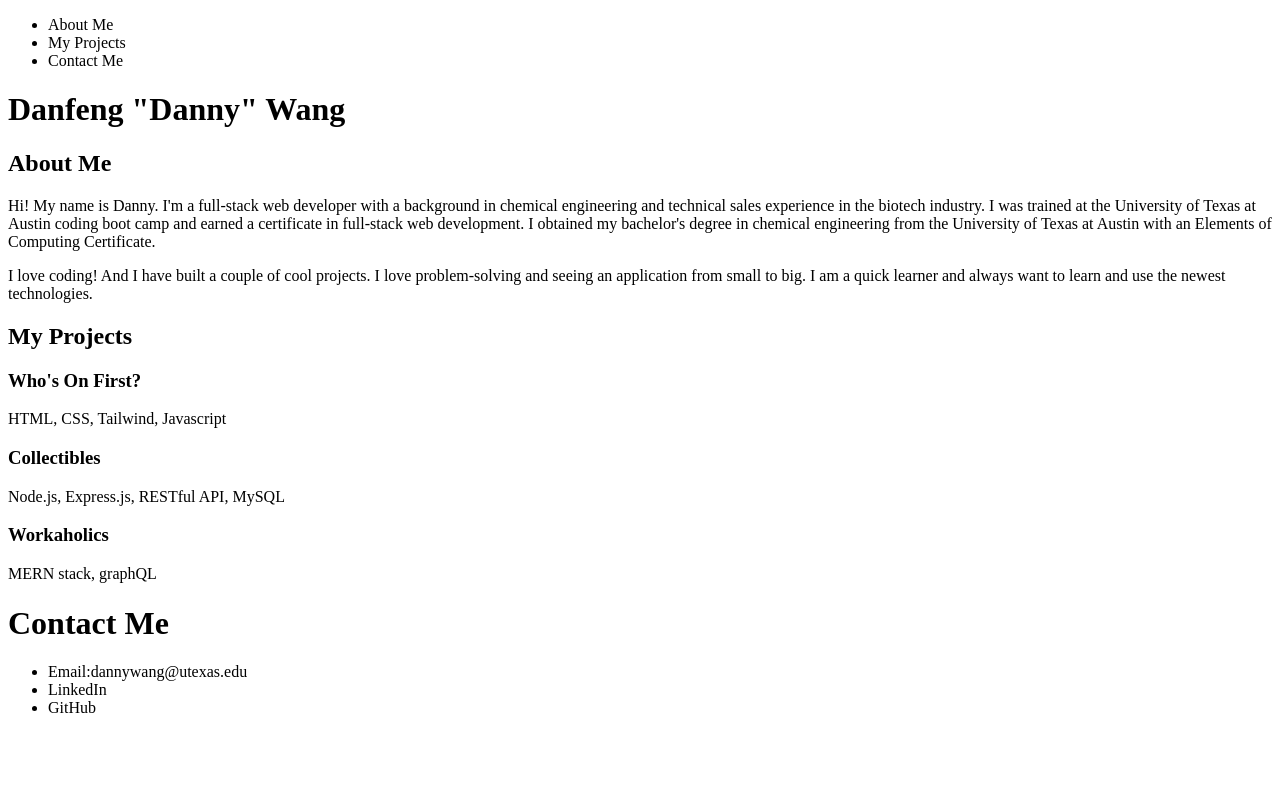
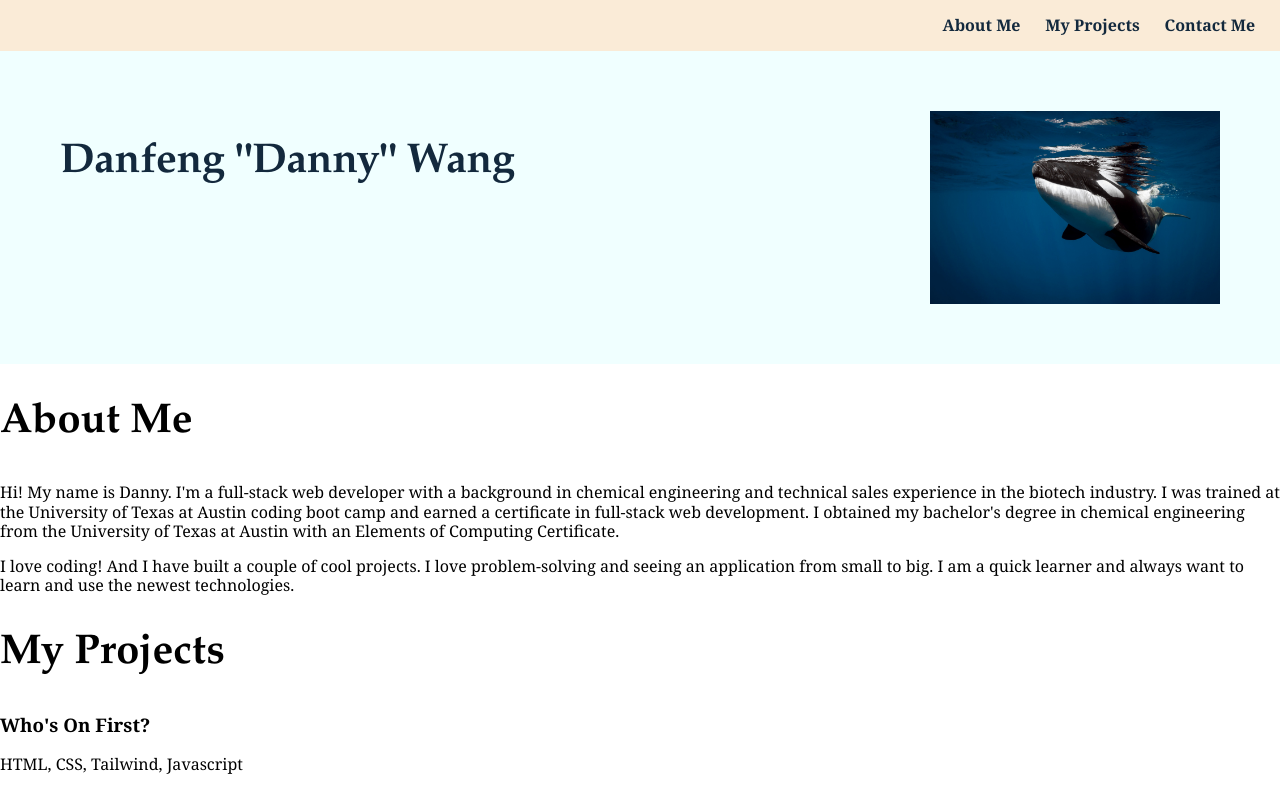
Before and after one commit to Danfeng-Danny-Wang/my-portfolio, a plain HTML site: page index.html in a window 1280 px wide. Shown: the top 790 px of the page. Drawn offline with Linux system fonts and the light colour scheme.

Commit message:
add styles for nav and header

```diff
--- /dev/null
+++ b/assets/css/style.css
@@ -0,0 +1,56 @@
+* {
+  box-sizing: border-box;
+}
+
+body {
+  display: flex;
+  flex-direction: column;
+  font-family: Georgia, "Times New Roman", Times, serif;
+  margin: 0;
+  line-height: 1.2;
+}
+
+nav {
+  background-color: antiquewhite;
+}
+
+nav ul {
+  display: flex;
+  justify-content: flex-end;
+  min-width: 300px;
+  list-style: none;
+}
+
+nav ul li {
+  padding-right: 2%;
+  margin: 0%;
+}
+
+nav a {
+  color: #13293d;
+  font-weight: bold;
+  text-decoration: none;
+}
+
+nav a:hover {
+  color: aqua;
+  background-color: rgb(218, 173, 114);
+}
+
+h1 {
+  font-family: garamond;
+  font-size: 260%;
+}
+
+header {
+  display: flex;
+  justify-content: space-between;
+  padding: 60px;
+  background-color: azure;
+  color: #13293d;
+}
+
+header img {
+  width: 25%;
+  height: 25%;
+}
--- a/index.html
+++ b/index.html
@@ -3,18 +3,21 @@
   <head>
     <meta charset="UTF-8" />
     <meta name="viewport" content="width=device-width, initial-scale=1.0" />
+    <link rel="stylesheet" type="text/css" href="./assets/css/style.css" />
+
     <title>Danfeng "Danny" Wang</title>
   </head>
   <body>
     <nav>
       <ul>
-        <li>About Me</li>
-        <li>My Projects</li>
-        <li>Contact Me</li>
+        <li><a href="#">About Me</a></li>
+        <li><a href="#">My Projects</a></li>
+        <li><a href="#">Contact Me</a></li>
       </ul>
     </nav>
     <header>
       <h1>Danfeng "Danny" Wang</h1>
+      <img src="./assets/images/854862.jpg" />
     </header>
     <main>
       <section>
```
Also changed, not shown: assets/images/854862.jpg (added).
